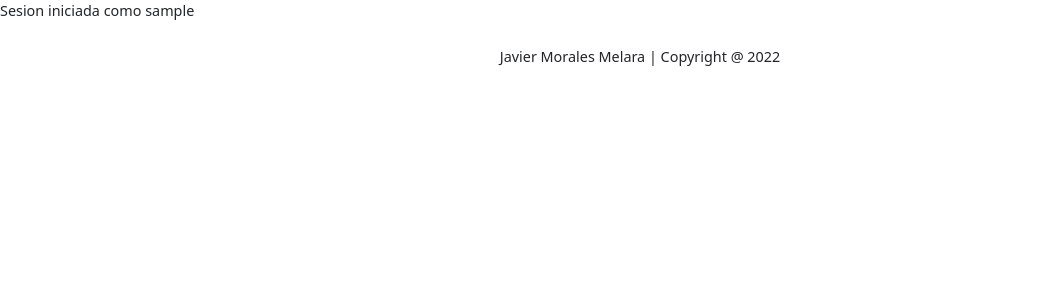
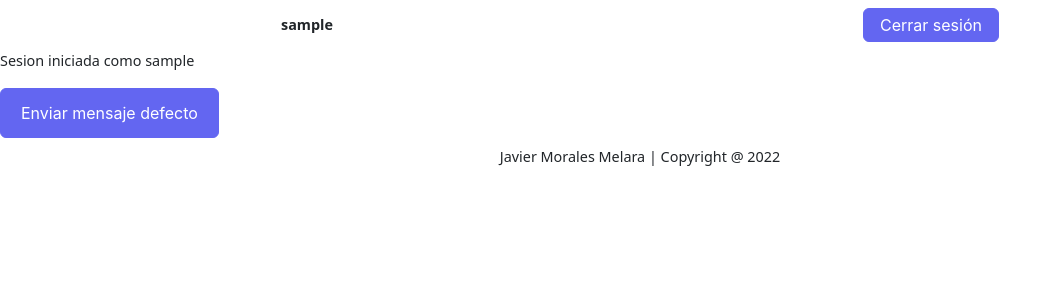
Before and after one commit to JavierMorales0/chat, a React (Create React App) app: page /chat in a window 1280 px wide. Shown: the top 300 px of the page, without its empty margins (0-1062 px from the left). Built offline with nearby package versions, Linux system fonts and the light colour scheme; no server answers; sample sign-in values are in the browser's storage; what bad-words would draw is missing.

Commit message:
ADDED FEATURES: Connection with the server

```diff
--- a/package.json
+++ b/package.json
@@ -19,7 +19,7 @@
     "react-router-dom": "6.3.0",
     "react-scripts": "5.0.1",
     "react-transition-group": "^4.4.5",
-    "socket.io-client": "^4.5.1",
+    "socket.io-client": "^4.5.2",
     "typewriter-effect": "^2.19.0",
     "web-vitals": "2.1.4"
   },
--- a/src/App.jsx
+++ b/src/App.jsx
@@ -12,7 +12,7 @@ function App() {
         className="w-100 h-screen d-flex flex-column flex-md-row
           justify-content-around align-items-center px-2 px-md-0">
         <article className="px-2 _w-50 mb-5 mb-md-0 _minh-25  d-flex flex-column justify-content-between align-items-center">
-          <p className="_text-xlarge _ls-smallest _h-100 _text-primary">
+          <div className="_text-xlarge _ls-smallest _h-100 _text-primary">
             <Typewriter
               options={{
                 strings: [
@@ -27,7 +27,7 @@ function App() {
                 deleteSpeed: 30,
               }}
             />
-          </p>
+          </div>
           <Link to="/chat" className="_link">
             <Button label="Chat now!" icon="pi pi-comment" />
           </Link>
--- a/src/assets/styles/index.css
+++ b/src/assets/styles/index.css
@@ -154,9 +154,15 @@ code {
 ._h-100 {
   height: 100%;
 }
+._h-50px {
+  height: 50px;
+}
 
 ._w-25 {
   width: 100%;
+}
+._w-2550 {
+  width: 50%;
 }
 
 ._w-50 {
@@ -186,4 +192,7 @@ code {
   ._w-50 {
     width: 50%;
   }
+  ._w-2550 {
+    width: 25%;
+  }
 }
--- a/src/views/chat.view.jsx
+++ b/src/views/chat.view.jsx
@@ -1,20 +1,84 @@
 import { useEffect, useState } from 'react';
 import { useNavigate } from 'react-router-dom';
+import io from 'socket.io-client';
+import { Button } from 'primereact/button';
+
+let _SOCKET = null;
+
 export default function Chat() {
   const navigate = useNavigate();
+  const [messages, setMessages] = useState([]);
   const [username, setUsername] = useState('');
+  // Set the event to execute before exit and also verifying if there is a local storage username
   useEffect(() => {
-    /* Checking if the user is logged in. If not, it will redirect to the login
-    page. */
+    beforeExit();
     if (!localStorage.getItem('mome:username')) {
       navigate('/login');
     }
     setUsername(localStorage.getItem('mome:username'));
   });
+  // Configuration of events on socket
+  useEffect(() => {
+    _SOCKET = io(
+      'https://jalex-chat.herokuapp.com/chat?nickname=' +
+        localStorage.getItem('mome:username')
+    );
+    /* A listener that will be triggered when the socket is connected. */
+    _SOCKET.on('connect', () => console.log('connected'));
 
+    /* A listener that will be triggered when the socket is disconnected. */
+    _SOCKET.on('connect_error', () => {
+      setTimeout(() => _SOCKET.connect(), 5000);
+    });
+
+    /* Listening for a message event. */
+    _SOCKET.on('message', message => {
+      setMessages([...messages, 'asdasd']);
+      console.log(messages, message);
+    });
+
+    /* Listening for a action event. */
+    _SOCKET.on('chat:actions', action => console.log(action));
+
+    /* Listening for a disconnect event. */
+    _SOCKET.on('disconnect', () => console.log('server disconnected'));
+    return () => {
+      _SOCKET.off();
+    };
+  }, []);
+
+  // Send message
+  function sendMessage(event) {
+    event.preventDefault();
+    _SOCKET.emit('chat:message', 'Hola a todos');
+    setMessages([...messages, 'Hola maricas']);
+  }
+  // Disconnect
+  function disconnectChat(event) {
+    event.preventDefault();
+    _SOCKET.disconnect();
+    navigate('/');
+  }
+  const BtnLogOut = () => {
+    return (
+      <Button className="py-1 px-3" onClick={disconnectChat}>
+        Cerrar sesi&oacute;n
+      </Button>
+    );
+  };
+
+  function beforeExit() {
+    window.addEventListener('unload', disconnectChat, false);
+    window.addEventListener('popstate', disconnectChat, false);
+  }
   return (
-    <main>
+    <main className="_h-screen">
+      <nav className="w-100 d-flex justify-content-around align-items-center py-2 px-3">
+        <span className="_text-small _font-bold">{username}</span>
+        <BtnLogOut />
+      </nav>
       <p className="_text-small">Sesion iniciada como {username}</p>
+      <Button onClick={sendMessage}>Enviar mensaje defecto</Button>
     </main>
   );
 }
--- a/src/views/login.view.jsx
+++ b/src/views/login.view.jsx
@@ -12,6 +12,7 @@ export default function Login() {
     if (localStorage.getItem('mome:username')) {
       localStorage.removeItem('mome:username');
     }
+    console.log('Etnro a use effec');
     return;
   });
   const [username, setUsername] = useState('');
@@ -20,7 +21,7 @@ export default function Login() {
       <Toaster />
       <div className="w-100 h-screen d-flex flex-column justify-content-center align-items-center">
         <p className="_font-bold _text-normal my-0">
-          I saw you aren&apos;t logged in{' '}
+          I saw you aren&apos;t logged in
           <span className="m-0 _text-primary _uppercase">yet</span>
         </p>
         <p className="_text-small my-0 text-muted">
@@ -28,7 +29,7 @@ export default function Login() {
         </p>
         <form
           onSubmit={onLogin}
-          className="d-flex flex-column justify-content-center _minw-25">
+          className="d-flex flex-column justify-content-center _w-2550">
           <InputText
             type="text"
             className="p-inputtext-sm block mt-3 w-100  text-center py-1"
@@ -41,7 +42,7 @@ export default function Login() {
             className="mt-2 w-100 py-1"
             onClick={onLogin}
           />
-          <p className="_text-small _ls-smallest _text-primary">
+          <div className="_text-small _font-bold _ls-smallest mt-2 w-100 _h-50px">
             <Typewriter
               options={{
                 strings: [
@@ -57,7 +58,7 @@ export default function Login() {
                 deleteSpeed: 10,
               }}
             />
-          </p>
+          </div>
         </form>
       </div>
     </main>
```
Also changed, not shown: 1 other file (tests, documents, lock files or other folders).
